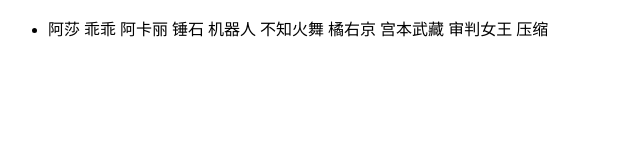
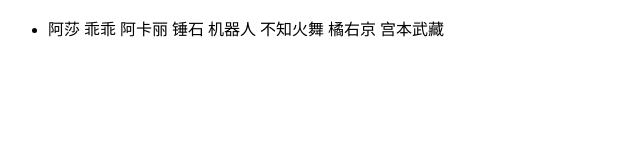
Before and after one commit to g2993763630/H546, a plain HTML site: page index.html in a window 1280 px wide. Shown: the whole page, without its empty margins (0-640 px from the left). Drawn offline with Linux system fonts and the light colour scheme.

Commit message:
大头第二次提交

```diff
--- a/index.html
+++ b/index.html
@@ -18,8 +18,7 @@
                 <span>不知火舞</span>
                 <span>橘右京</span>
                 <span>宫本武藏</span>
-                <span>审判女王</span>
-                <span>压缩</span>
+
             </li>
         </ul>
     </div>
```
